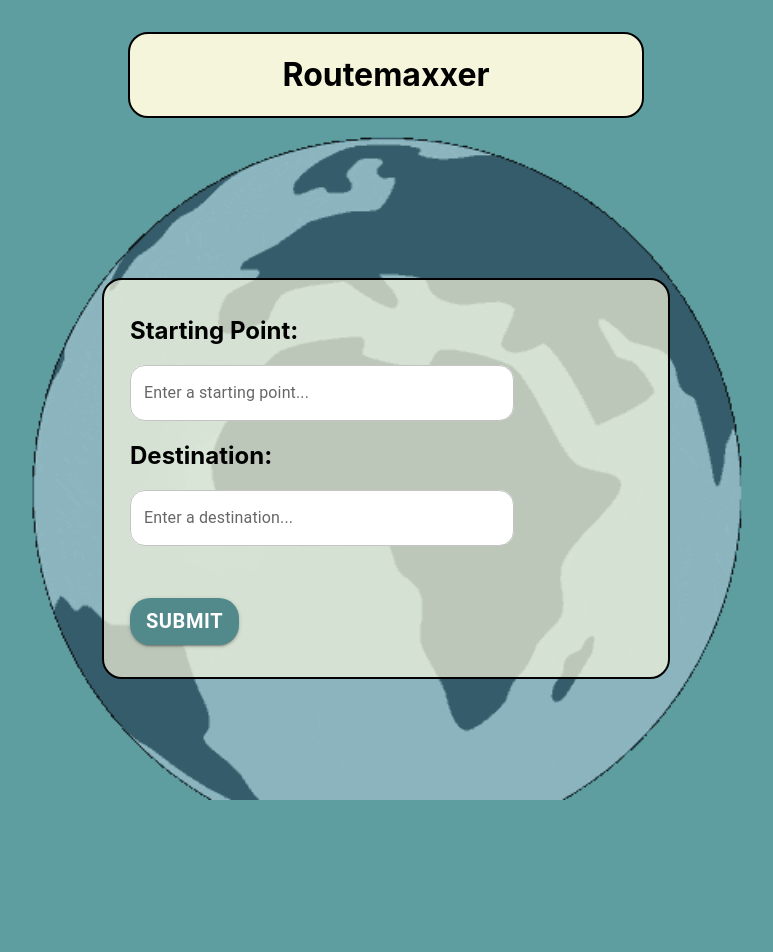
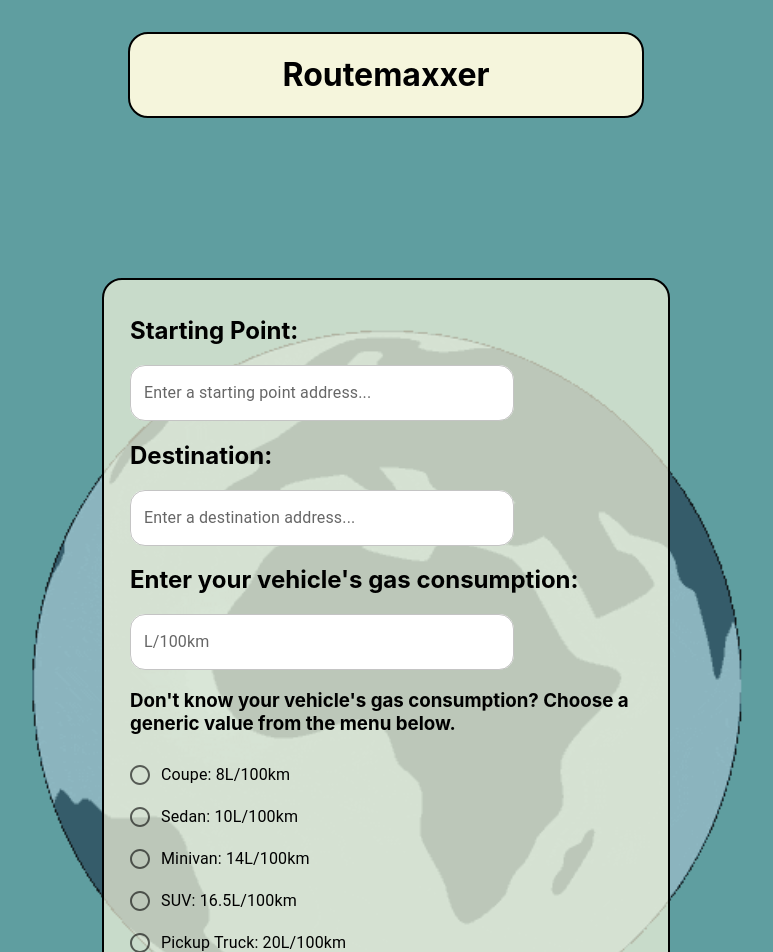
Before and after one commit to vinn03/nwHacks2024, a React (Create React App) app in the folder frontend/: page / in a window 1280 px wide. Shown: the top 952 px of the page, without its empty margins (254-1027 px from the left). Before the commit the page ends 800 px from the top, so only its background shows below. Built offline with nearby package versions, Linux system fonts and the light colour scheme.

Commit message:
nav works

```diff
--- a/frontend/src/components/leafletmap.js
+++ b/frontend/src/components/leafletmap.js
@@ -6,7 +6,7 @@ export default function LeafletMap() {
   const position = [49.20, -123]; // Default map center coordinates
 
   return (
-    <MapContainer center={position} zoom={11} style={{ height: '800px', width: '100%' }}>
+    <MapContainer center={position} zoom={11} style={{ height: '100vh', width: '70%' }}>
       <TileLayer
         url="https://tile.openstreetmap.org/{z}/{x}/{y}.png"
         attribution='&copy; <a href="https://www.openstreetmap.org/copyright">OpenStreetMap</a> contributors'
--- /dev/null
+++ b/frontend/src/components/routecalc.js
@@ -0,0 +1,26 @@
+import axios from 'axios';
+
+
+export async function routeCalc(start, end, gas) {
+    const codeURL = `https://api.openrouteservice.org/geocode/search?api_key=5b3ce3597851110001cf62484a9f7a73c79d42aeb1ed6d621defc8ef&text=`;
+    const routeURL = `https://api.openrouteservice.org/v2/directions/driving-car?api_key=5b3ce3597851110001cf62484a9f7a73c79d42aeb1ed6d621defc8ef&start=`
+
+    try {
+        const startLatLongResponse = await axios.get(codeURL + start);
+        const startLatLong = startLatLongResponse.data.features[0].geometry.coordinates;
+
+        const endLatLongResponse = await axios.get(codeURL + end);
+        const endLatLong = endLatLongResponse.data.features[0].geometry.coordinates;
+
+        console.log(startLatLong);
+        console.log(endLatLong);
+
+        const routeRes = await axios.get(routeURL + startLatLong[0] + ',' + startLatLong[1] + '&end=' + endLatLong[0] + ',' + endLatLong[1]);
+        console.log(routeRes.data);
+
+        return routeRes.data;
+    } catch (error) {
+        console.error('There was an error', error);
+        throw error;
+    }
+}
--- a/frontend/src/components/routeform.jsx
+++ b/frontend/src/components/routeform.jsx
@@ -2,14 +2,18 @@
 import React, { useState } from 'react';
 import TextField from '@mui/material/TextField';
 import Button from '@mui/material/Button';
-import "../css/routeform.css"
-import { Link } from 'react-router-dom';
+import RadioGroup from '@mui/material/RadioGroup';
+import FormControlLabel from '@mui/material/FormControlLabel';
+import Radio from '@mui/material/Radio';
+import { Form, Link } from 'react-router-dom';
+import { routeCalc } from './routecalc';
 
-const FormComponent = () => {
+export default function RouteForm() {
     const [formData, setFormData] = useState({
         // Initialize your form fields here
         startingPoint: '',
         destination: '',
+        gasConsumption: '',
         // Add more fields as needed
     });
 
@@ -19,32 +23,20 @@ const FormComponent = () => {
     };
 
     const handleSubmit = () => {
-    // Send the form data to the backend
-    // You can use Axios or Fetch API for this purpose
-    fetch('/api/submitFormData', {
-      method: 'POST',
-      headers: {
-        'Content-Type': 'application/json',
-      },
-      body: JSON.stringify(formData),
-    })
-      .then((response) => response.json())
-      .then((data) => {
-        console.log('Success:', data);
-        // Handle success, if needed
-      })
-      .catch((error) => {
-        console.error('Error:', error);
-        // Handle error, if needed
-      });
+        const startingPoint = formData.startingPoint;
+        const destination = formData.destination;
+        const gasConsumption = formData.gasConsumption;
 
+        const routeRes = routeCalc(startingPoint, destination, gasConsumption);
+
+        return routeRes; // Exporting the routeRes variable
     };
 
     return (
         <form>
             <h2>Starting Point:</h2>
             <TextField
-        label="Enter a starting point..."
+                label="Enter a starting point address..."
                 name="startingPoint"
                 value={formData.startingPoint}
                 onChange={handleInputChange}
@@ -58,7 +50,7 @@ const FormComponent = () => {
             />
             <h2>Destination:</h2>
             <TextField
-        label="Enter a destination..."
+                label="Enter a destination address..."
                 name="destination"
                 value={formData.destination}
                 onChange={handleInputChange}
@@ -70,8 +62,55 @@ const FormComponent = () => {
                         }
                 }}
             />
-      {/* Add more input fields as needed */}
-      <div id="submit-container">
+            <h2>Enter your vehicle's gas consumption:</h2>
+            <TextField
+                label="L/100km"
+                name="gasConsumption"
+                value={formData.gasConsumption}
+                onChange={handleInputChange}
+                InputProps={{
+                    style: {
+                        backgroundColor: "white",
+                        borderRadius: "15px",
+                        width: "30vw",
+                    }
+                }}
+            />
+            <h3>
+                Don't know your vehicle's gas consumption?
+                Choose a generic value from the menu below.
+            </h3>
+            <RadioGroup
+                name="gasConsumption"
+                value={formData.gasConsumption}
+                onChange={handleInputChange}
+            >
+                <FormControlLabel
+                    value="8"
+                    control={<Radio sx={{ fontSize: "10px" }} />}
+                    label="Coupe: 8L/100km"
+                />
+                <FormControlLabel
+                    value="10"
+                    control={<Radio sx={{ fontSize: "10px" }} />}
+                    label="Sedan: 10L/100km"
+                />
+                <FormControlLabel
+                    value="14"
+                    control={<Radio sx={{ fontSize: "10px" }} />}
+                    label="Minivan: 14L/100km"
+                />
+                <FormControlLabel
+                    value="16.5"
+                    control={<Radio sx={{ fontSize: "10px" }} />}
+                    label="SUV: 16.5L/100km"
+                />
+                <FormControlLabel
+                    value="20"
+                    control={<Radio sx={{ fontSize: "10px" }} />}
+                    label="Pickup Truck: 20L/100km"
+                />
+            </RadioGroup>
             <Link to="/nav">
                 <Button
                     variant="contained"
@@ -88,9 +127,6 @@ const FormComponent = () => {
                     Submit
                 </Button>
             </Link>
-      </div>
         </form>
     );
-};
-
-export default FormComponent;
+}
--- a/frontend/src/css/Home.css
+++ b/frontend/src/css/Home.css
@@ -1,3 +1,13 @@
+#home {
+  background-color: cadetblue;
+  background-image: url("../../public/globe.gif");
+  background-position: center calc(50% + 19vh);
+  background-repeat: no-repeat;
+  background-size: cover;
+
+  padding-top: 4vh;
+}
+
 #home-header {
   margin: auto;
   display: flex;
@@ -6,7 +16,6 @@
   align-items: center;
 
   margin-bottom: 20vh;
-  margin-top: 4vh;
   background-color: beige;
   width: 40%;
   border-radius: 20px;
--- a/frontend/src/css/nav.css
+++ b/frontend/src/css/nav.css
@@ -1,12 +1,9 @@
-.Nav {
-    position: relative; /* This is important for absolute positioning of child elements */
+.nav {
+    background-color: beige;
 }
 
-.overlay-box {
-    position: absolute;
-    background-color: beige;
-    top: 40%;
-    left: 50%;
-    transform: translate(-50%, -50%);
-    z-index: 1000;
+.flex-container {
+    display: flex;
+    flex-direction: row;
+    justify-content: flex-start;
 }
--- a/frontend/src/index.css
+++ b/frontend/src/index.css
@@ -1,10 +1,3 @@
-html {
-  background-color: cadetblue;
-  background-image: url("../public/globe.gif");
-  background-position: center calc(50% + 19vh);
-  background-repeat: no-repeat;
-  background-size: cover;
-}
 
 body {
   margin: 0;
--- a/frontend/src/pages/Home.js
+++ b/frontend/src/pages/Home.js
@@ -2,27 +2,15 @@ import React from 'react';
 import '../css/Home.css';
 import RouteForm from '../components/routeform';
 
-// function navLink({to, children}) {
-//   return (
-//     <Link to={to}>
-//       <button>
-//         {children}
-//       </button>
-//     </Link>
-//   );
-// }
-
 export default function Home() {
   return (
-    <div class="Home">
+    <div id="home">
       <header id="home-header">
         <h1>Routemaxxer</h1>
       </header>
-      <body>
-        <div id="location-container">
-          <RouteForm></RouteForm>
-        </div>
-      </body>
+      <div id="location-container">
+        <RouteForm></RouteForm>
+      </div>
     </div>
   );
 }
--- a/frontend/src/pages/nav.js
+++ b/frontend/src/pages/nav.js
@@ -6,8 +6,15 @@ export default function Nav() {
     return (
         <div className="Nav">
             <link rel="stylesheet" href="https://unpkg.com/leaflet@1.0.1/dist/leaflet.css" />
+            <div className="flex-container">
                 <LeafletMap />
-      <div className="overlay-box">Content here</div>
+                <div id="stats">
+                    <h1>Time</h1>
+                    <h1>Distance</h1>
+                    <h1>Net Gas Consumption</h1>
+                    <h1>Net Carbon Emissions</h1>
+                </div>
+            </div>
         </div>
     );
 }
```
Also changed, not shown: frontend/src/components/gasform.jsx (deleted), frontend/src/example.json (deleted), 2 other files (tests, documents, lock files or other folders). Lines whose indentation alone changed are shown as unchanged.
